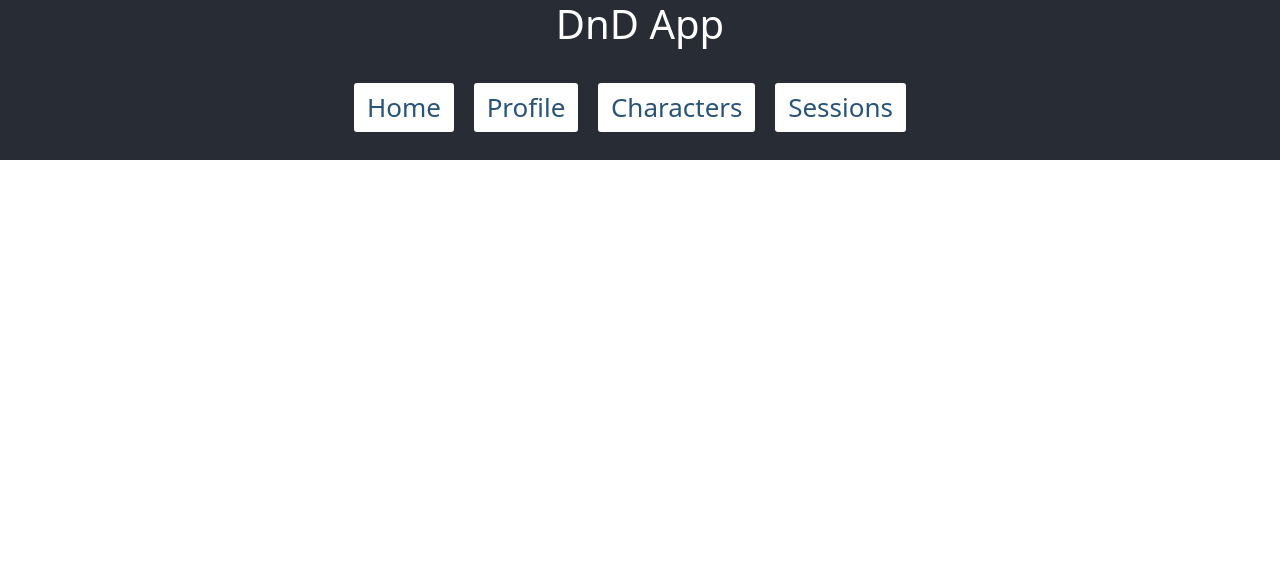
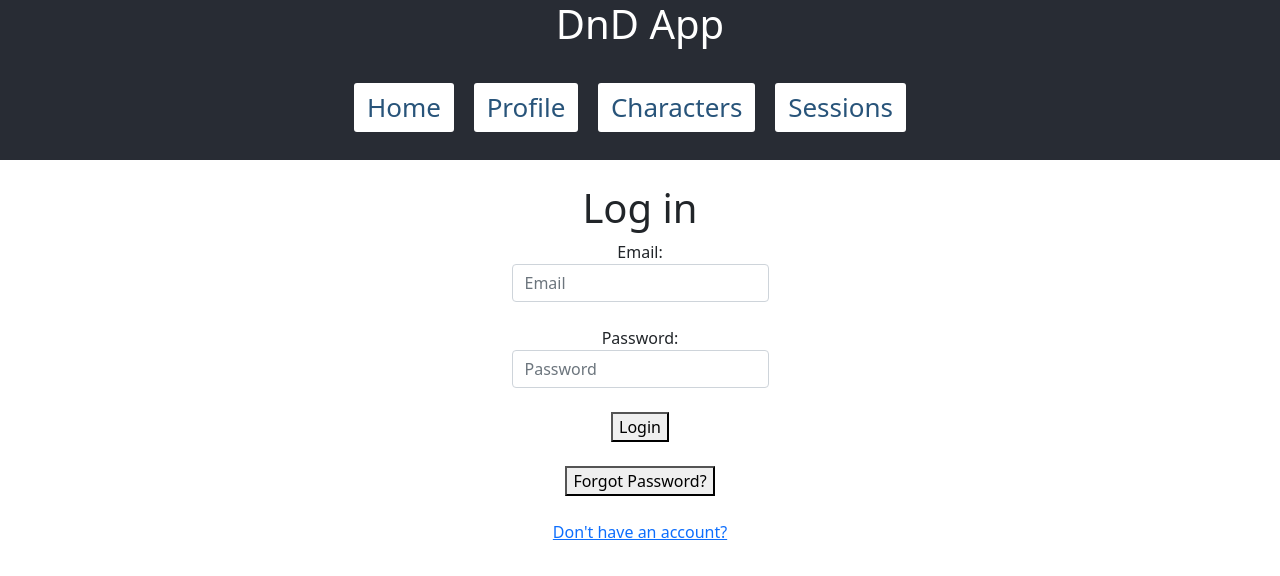
Before and after one commit to DavidStaronka/CS-554-final-project, a React (Create React App) app in the folder client/: page /login in a window 1280 px wide. Shown: the top 576 px of the page. Built offline with nearby package versions, Linux system fonts and the light colour scheme; no server answers.

Commit message:
firebase email login/signup auth done

```diff
--- a/client/package.json
+++ b/client/package.json
@@ -3,6 +3,7 @@
   "version": "0.1.0",
   "private": true,
   "dependencies": {
+    "@material-ui/core": "^4.12.4",
     "@testing-library/jest-dom": "^5.16.4",
     "@testing-library/react": "^13.1.1",
     "@testing-library/user-event": "^13.5.0",
--- a/client/src/App.js
+++ b/client/src/App.js
@@ -8,6 +8,7 @@ import CharacterList from "../src/components/CharacterList";
 import CharacterSheet from "./components/CharacterSheet/";
 import SessionList from "../src/components/SessionList";
 import { AuthProvider } from './firebase/Auth';
+import Login from "../src/components/Login"
 
 
 function App() {
@@ -35,6 +36,7 @@ function App() {
         <div className="App-body">
           <Routes>
             <Route exact path="/" element={<Home />} />
+            <Route exact path="/login" element={<Login/>} />
             <Route exact path="/profile" element={<Profile />} />
             <Route exact path="/characters" element={<CharacterList />} />
             <Route exact path="/character/:id" element={<CharacterSheet />} />
--- /dev/null
+++ b/client/src/components/Login.js
@@ -0,0 +1,94 @@
+import React, { useContext } from 'react';
+import { Link } from 'react-router-dom';
+import { Navigate } from 'react-router-dom';
+import { AuthContext } from '../firebase/Auth';
+import {
+	callSignInWithEmailAndPassword,
+	callPasswordReset
+} from '../firebase/FirebaseFunctions';
+
+
+function Login() {
+	const { currentUser } = useContext(AuthContext);
+	const handleLogin = async (event) => {
+		event.preventDefault();
+		let { email, password } = event.target.elements;
+        console.log(event.target.elements)
+
+		try {
+			await callSignInWithEmailAndPassword(email.value, password.value);
+		} catch (error) {
+			alert(error);
+		}
+	};
+
+	const passwordReset = (event) => {
+		event.preventDefault();
+		let email = document.getElementById('email').value;
+		if (email) {
+			callPasswordReset(email);
+			alert('If your email is registered, a password reset email was sent');
+		} else {
+			alert(
+				'Please enter the email address you are trying to reset the password for before you click the forgot password link'
+			);
+		}
+	};
+	if (currentUser) {
+		// console.log(currentUser.uid);
+		return (
+			<Navigate
+				to={{
+					pathname: '/',
+				}}
+			/>
+		);
+	}
+	return (
+		<div>
+            <br></br>
+      <h1>Log in</h1>
+      <form onSubmit={handleLogin}>
+        <div className="form-group">
+          <label>
+            Email:
+            <input
+              className="form-control"
+              required
+              id="email"
+              name="email"
+              type="email"
+              placeholder="Email"
+            />
+          </label>
+        </div>
+        <br></br>
+        <div className="form-group">
+          <label>
+            Password:
+            <input
+              className="form-control"
+              id="password"
+              name="password"
+              type="password"
+              placeholder="Password"
+              required
+            />
+          </label>
+        </div>
+        <br></br>
+        <button id="submitButton" name="submitButton" type="submit">
+          Login
+        </button>
+      </form>
+      <br></br>
+      <button onClick={passwordReset} > Forgot Password?</button>
+      <br />
+      <br></br>
+
+      <Link to='/'>Don't have an account?</Link>
+    </div>
+	);
+}
+
+export default Login;
--- a/client/src/components/SignUp.js
+++ b/client/src/components/SignUp.js
@@ -102,6 +102,8 @@ function SignUp() {
           Sign Up
         </button>
       </form>
+      <br></br>
+      <Link to="/login" > Already have an account?</Link>
       <br />
     </div>
   );
--- a/client/src/firebase/FirebaseFunctions.js
+++ b/client/src/firebase/FirebaseFunctions.js
@@ -8,9 +8,18 @@ async function callSignOut() {
   await firebase.auth().signOut();
 }
 
+async function callSignInWithEmailAndPassword(email, password) {
+  await firebase.auth().signInWithEmailAndPassword(email, password);
+}
+
+async function callPasswordReset(email) {
+  await firebase.auth().sendPasswordResetEmail(email);
+}
 
 
 export {
   callCreateUserWithEmailAndPassword,
-  callSignOut
+  callSignOut,
+  callSignInWithEmailAndPassword,
+  callPasswordReset
 };
```
Also changed, not shown: 1 other file (tests, documents, lock files or other folders).
